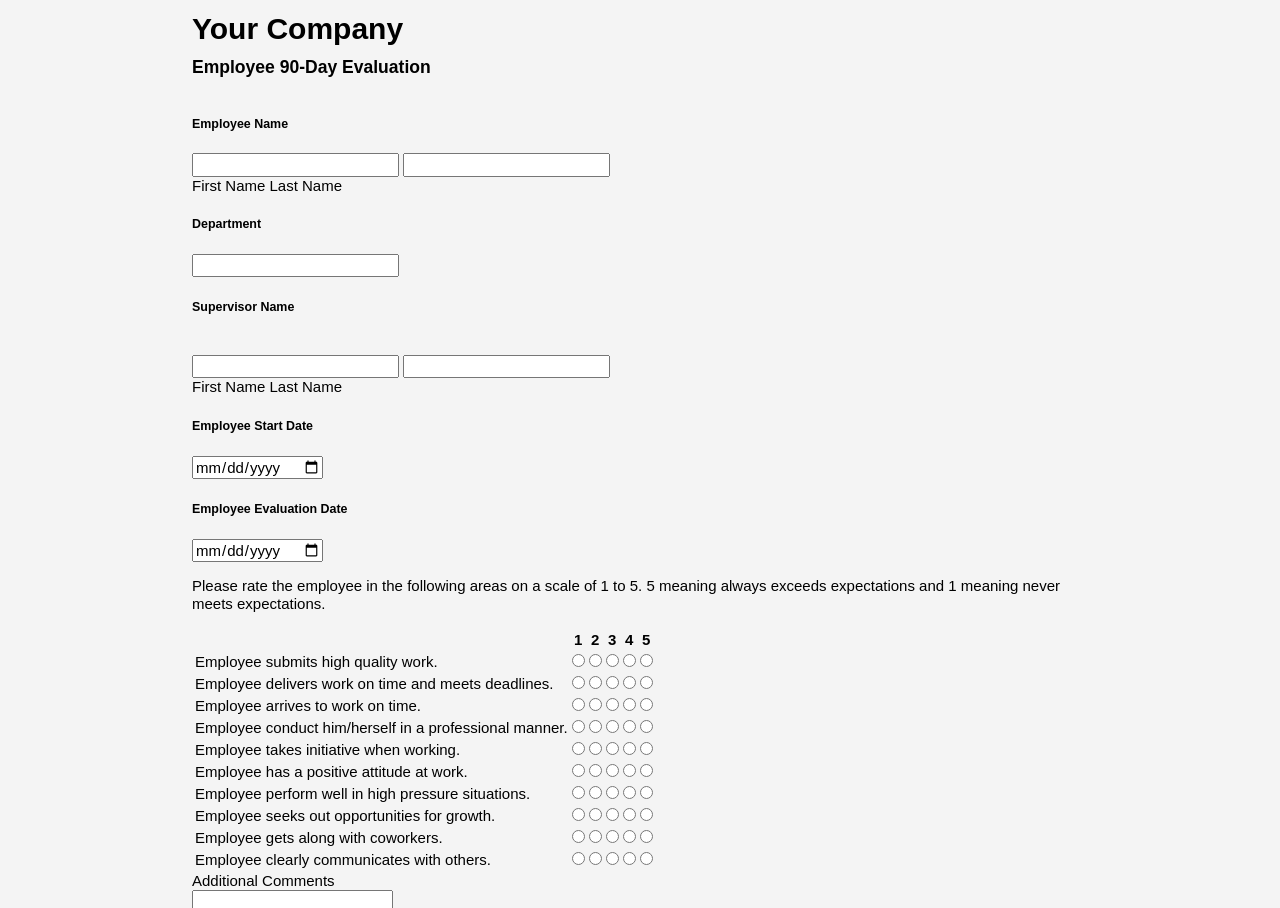
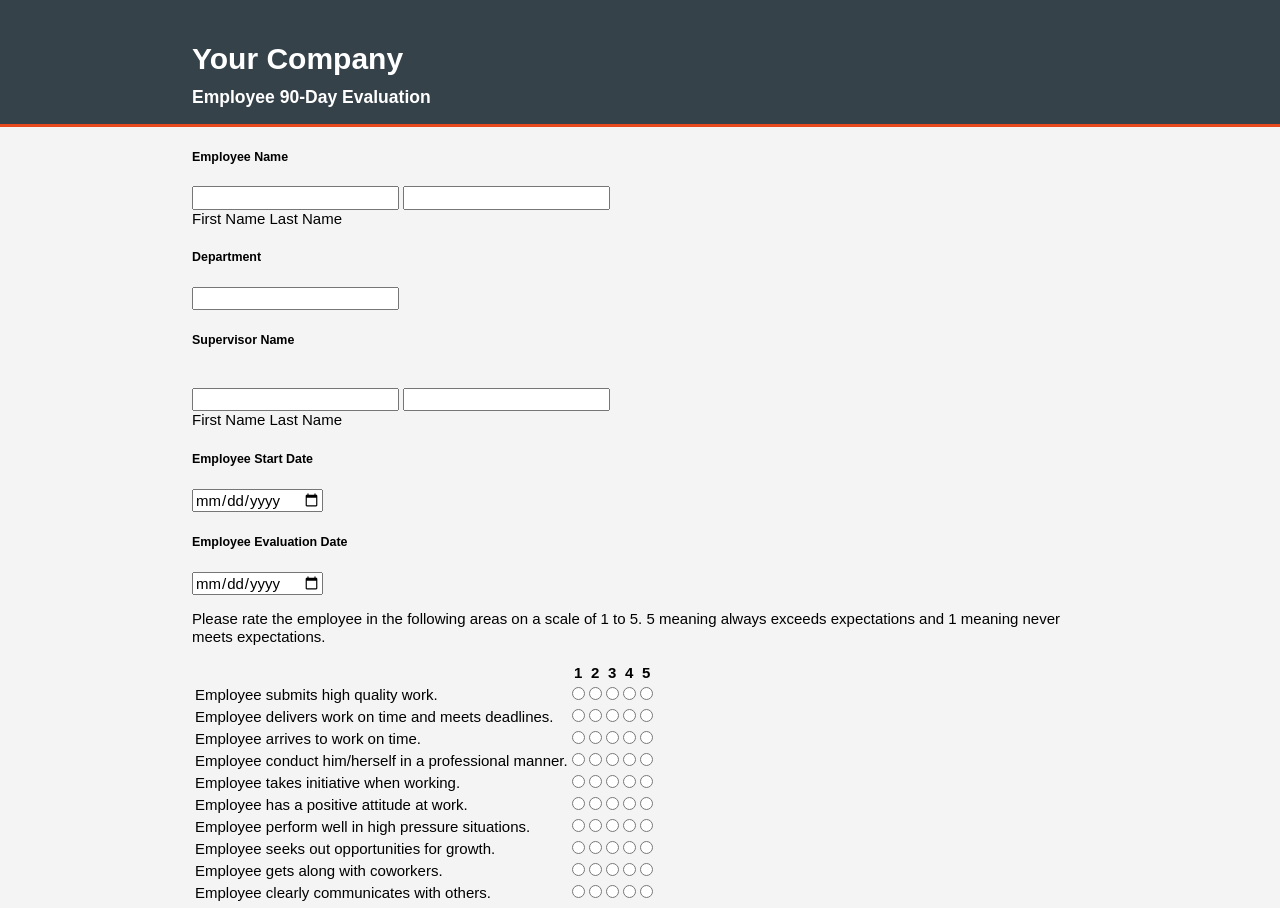
Before and after one commit to bernar83/employee-survey, a plain HTML site: page index.html in a window 1280 px wide. Shown: the top 908 px of the page. Drawn offline with Linux system fonts and the light colour scheme.

Commit message:
Add background header style

```diff
--- a/css/style.css
+++ b/css/style.css
@@ -362,3 +362,13 @@ body {
   margin: auto;
   overflow: hidden;
 }
+
+/* Header
+   ========================================================================== */
+header {
+  background-color: #35424a;
+  color: #ffffff;
+  padding-top: 30px;
+  min-height: 70px;
+  border-bottom: #e8491d 3px solid;
+}
```
